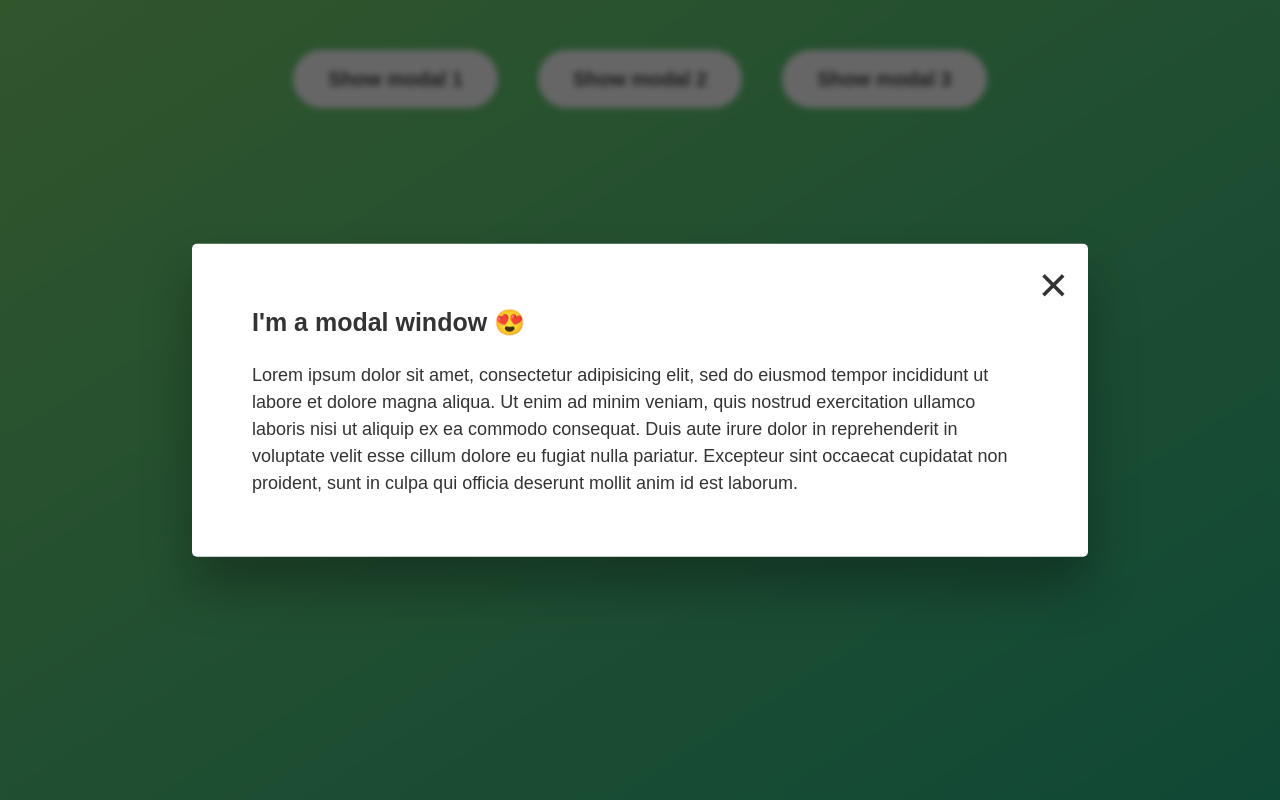
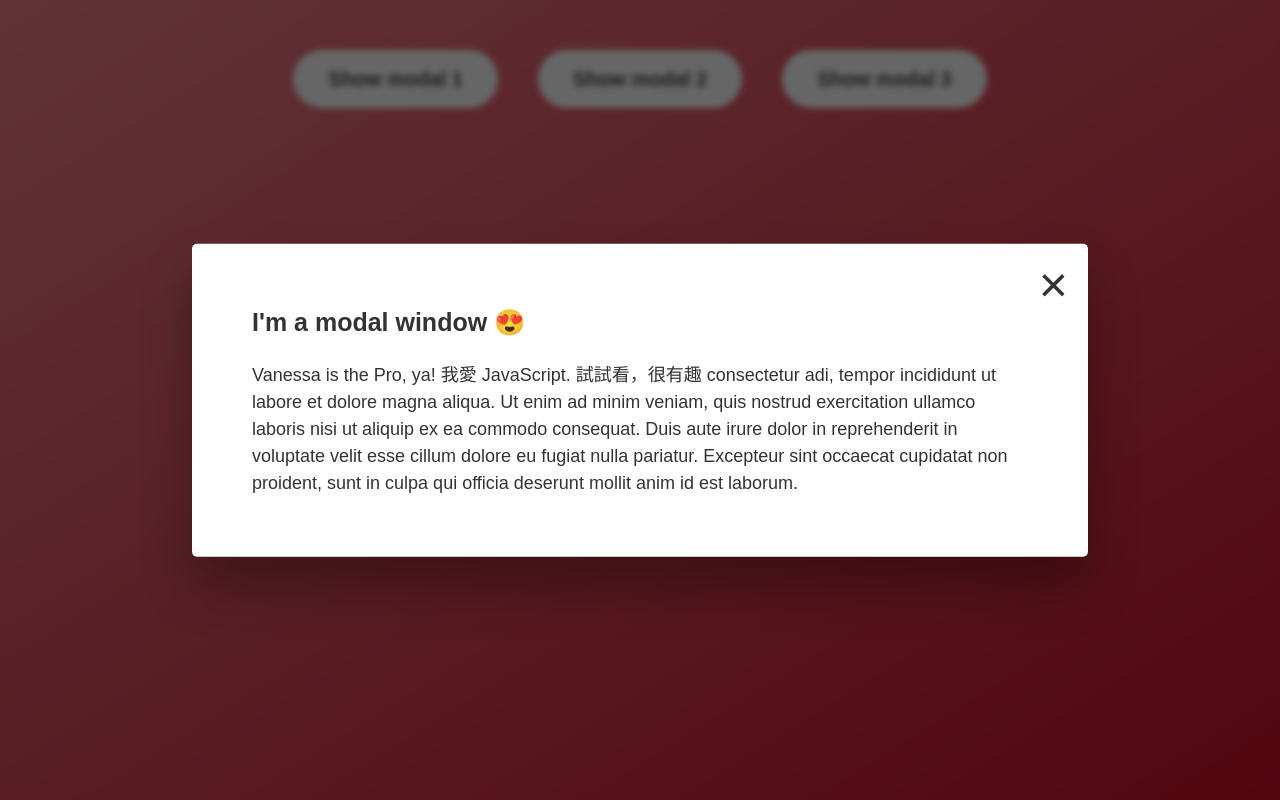
Before and after one commit to VanessaTsang888/theCompleteJS-Course2020, a plain HTML site: page Version-02/06-Modal-Window-WebbApp/starter/index.html in a window 1280 px wide. Both pictures are taken after a click on the button "Show modal 1". Drawn offline with Linux system fonts and the light colour scheme.

Commit message:
Started on lecture 82. Project 3: Pig Game

```diff
--- a/Version-02/06-Modal-Window-WebbApp/starter/index.html
+++ b/Version-02/06-Modal-Window-WebbApp/starter/index.html
@@ -16,7 +16,7 @@
       <button class="close-modal">&times;</button>
       <h1>I'm a modal window 😍</h1>
       <p>
-        Lorem ipsum dolor sit amet, consectetur adipisicing elit, sed do eiusmod
+        Vanessa is the Pro, ya! 我愛 JavaScript. 試試看，很有趣 consectetur adi,
         tempor incididunt ut labore et dolore magna aliqua. Ut enim ad minim
         veniam, quis nostrud exercitation ullamco laboris nisi ut aliquip ex ea
         commodo consequat. Duis aute irure dolor in reprehenderit in voluptate
--- a/Version-02/06-Modal-Window-WebbApp/starter/style.css
+++ b/Version-02/06-Modal-Window-WebbApp/starter/style.css
@@ -18,7 +18,7 @@ body {
   display: flex;
   align-items: flex-start;
   justify-content: center;
-  background: linear-gradient(to top left, #28b487, #7dd56f);
+  background: linear-gradient(to top left, #CE1126, #f0818e);
 }
 
 .show-modal {
```
Also changed, not shown: Version-02/05-S7-Guess-My-Number/starter/index.html (+1 -1 lines), Version-02/07-Pig-Game/starter/script.js (+26 -5 lines), Version-02/05-S7-Guess-My-Number/ScreenShots/Screenshot 2021-02-02 at 10.51.51.png (added), Version-02/05-S7-Guess-My-Number/ScreenShots/youWon-play-GuessMySecretNumber.png (added), Version-02/06-Modal-Window-WebbApp/ScreenShots/closed-modalWindowApp.png (added), Version-02/06-Modal-Window-WebbApp/ScreenShots/open-modalWindowApp.png (added), Version-02/07-Pig-Game/screenShots/flowChart-PigGame-S7-P3.png (added).
